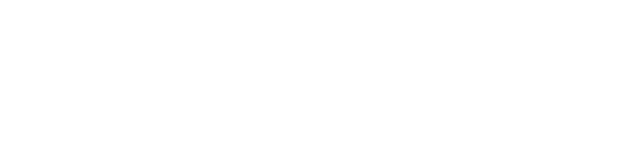
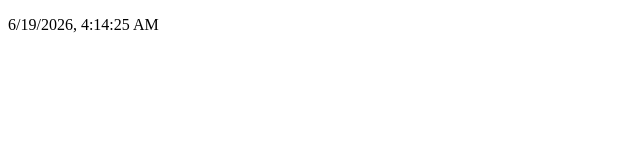
Before and after one commit to acciojob/clock-dhiraj61, a website: page main.html in a window 1280 px wide. Shown: the whole page, without its empty margins (0-640 px from the left). Drawn offline with Linux system fonts and the light colour scheme.

Commit message:
created a submission

```diff
--- a/main.html
+++ b/main.html
@@ -8,6 +8,7 @@
 
 <body>
 	<!-- the entire body must be written by student -->
+	<p id = 'timer'></p>
     <script type="text/javascript" src="./script.js">
 </script>
 
--- a/script.js
+++ b/script.js
@@ -1 +1,7 @@
 //your JS code here. If required.
+let timer = document.getElementById('timer');
+
+setInterval(()=>{
+	let currentDate = new Date();
+	timer.textContent = (currentDate.getMonth() + 1) + '/' + (currentDate.getDate()) + '/' + (currentDate.getFullYear()) + ', ' + (currentDate.getHours()) + ':' + (currentDate.getMinutes()) + ':' + (currentDate.getSeconds()) + (currentDate.getHours() > 12 ? ' PM' : ' AM');
+},1000)
```
